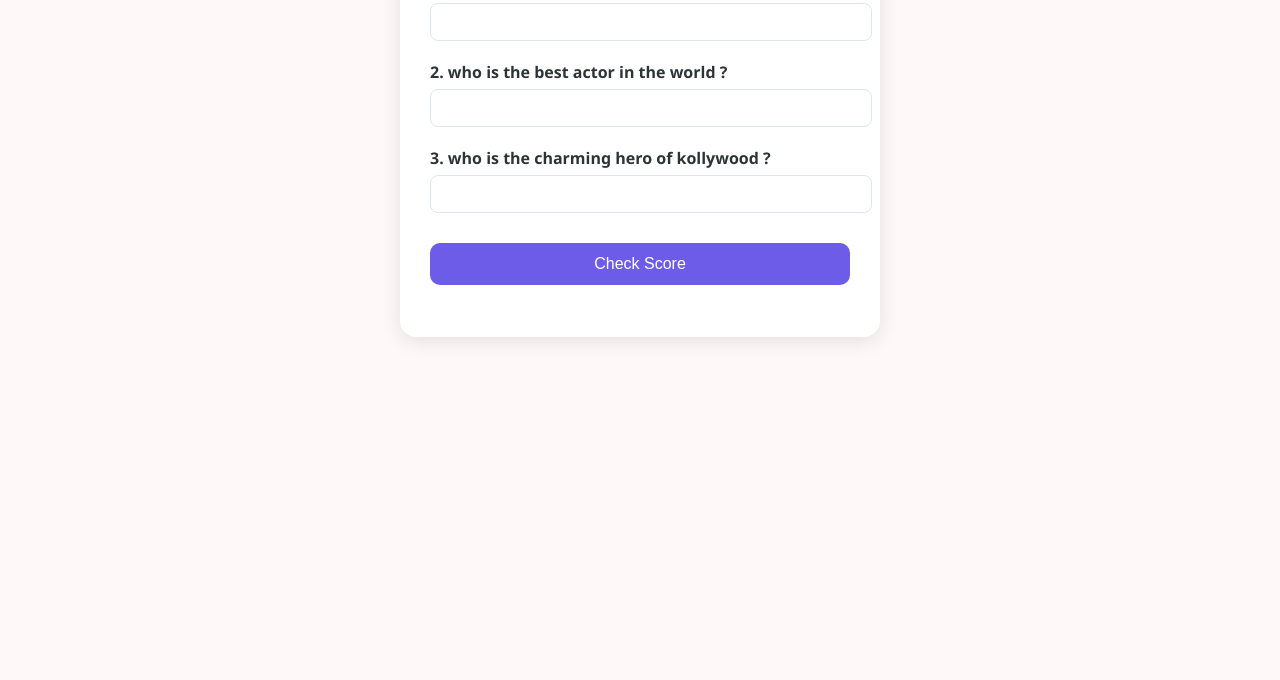
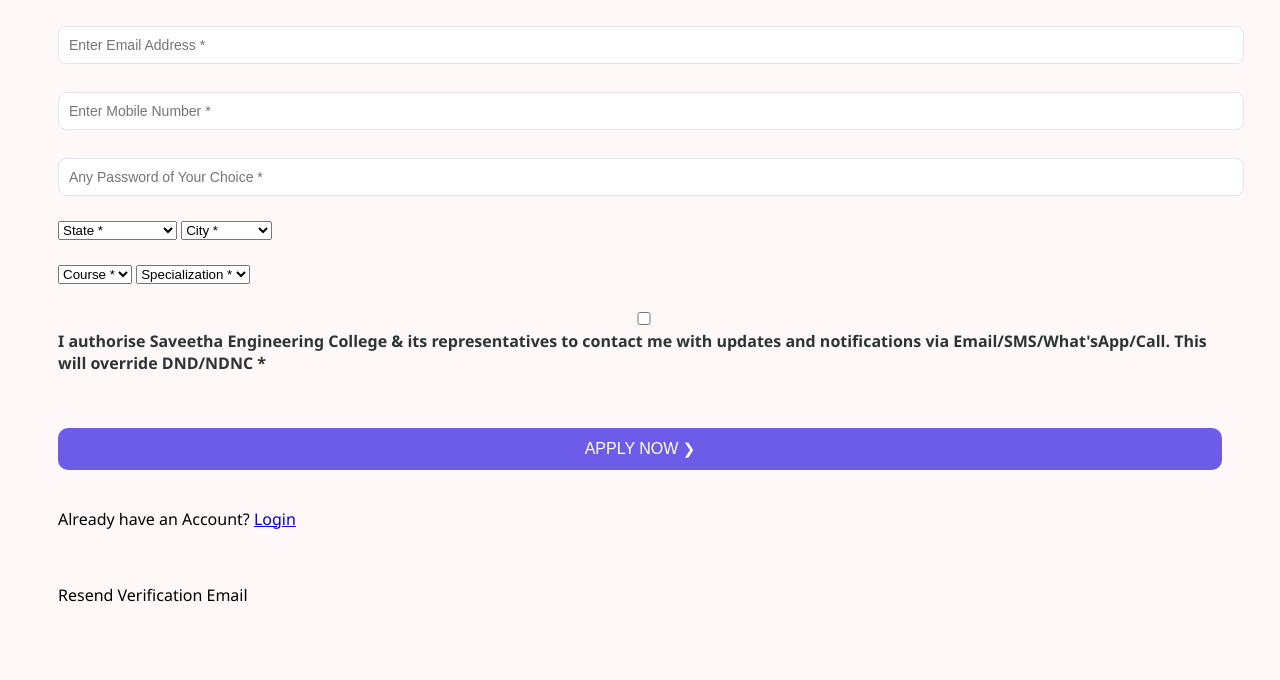
Before and after one commit to sathish-vinnveli-nayagan/sample, a plain HTML site: page index.html in a window 1280 px wide. Shown: the part 199-879 px from the top of the page. Before the commit the page ends 800 px from the top, so only its background shows below. Drawn offline with Linux system fonts and the light colour scheme.

Commit message:
Update index.html

```diff
--- a/index.html
+++ b/index.html
@@ -1,34 +1,66 @@
 <!DOCTYPE html>
-<html lang="en">
-<head>
-  <meta charset="UTF-8">
-  <meta name="viewport" content="width=device-width, initial-scale=1">
-  <title>QuizMaster</title>
-  <link rel="stylesheet" href="style.css">
-</head>
-<body>
-  <div class="container">
-    <h1>QuizMaster</h1>
+<html>
+    <head>
+        <title>Saveetha Engineering College</title>
+        <link rel="stylesheet" type="text/css" href="style.css">
+    </head>
+    <body>
 
-    <div class="question">
-      <label>1. who is Kamal Hassan ?</label><br>
-      <input type="text" id="q1">
-    </div>
+        <div class="bg-img">
+        <form class="form-box">
+                <h2>Admissions Open 2025</h2>
+                <br>
+                <input type="text" placeholder="Enter Name *" required>
+                <br> <br>
+                <input type="email" placeholder="Enter Email Address *" required>
+                <br><br>
+                <input type="tel" placeholder="Enter Mobile Number *" required>
+                <br><br>
+                <input type="password" placeholder="Any Password of Your Choice *" required>
+                <br><br>
 
-    <div class="question">
-      <label>2. who is the best actor in the world ?</label><br>
-      <input type="text" id="q2">
-    </div>
-    <div class="question">
-      <label>3. who is the charming hero of kollywood ?</label><br>
-      <input type="text" id="q3">
-    </div>
+                <select required>
+                    <option value="" disabled selected>State *</option>
+                    <option>Tamil Nadu</option>
+                    <option>Karnataka</option>
+                    <option >Kerala</option>
+                    <option>Andhra Pradesh</option>
+                </select>
+                <select required>
+                    <option value="" disabled selected>City *</option>
+                    <option>Chennai</option>
+                    <option>Coimbatore</option>
+                </select>
 
-    <button onclick="checkScore()">Check Score</button>
+                <br><br>
 
-    <p id="score"></p>
-  </div>
-
-  <script src="script.js"></script>
-</body>
+                <select required>
+                    <option value="" disabled selected>Course *</option>
+                    <option>CSE</option>
+                    <option>AIDS</option>
+                    <option>AIML</option>
+                    <option>ECE</option>
+                </select>
+                <select required>
+                    <option value="" disabled selected>Specialization *</option>
+                    <option>VLSI</option>
+                    <option>Cyber Security</option>
+                    <option>IOT</option>
+                </select>
+                <br><br>
+                <div class="right-side">
+                <input class="checkbox" type="checkbox" id="terms" name="terms" required>
+                <label for="terms">
+                    I authorise Saveetha Engineering College & its representatives to contact me with updates and notifications via Email/SMS/What'sApp/Call. This will override DND/NDNC *
+                </label>
+                </div>
+                <br><br>
+                <button>APPLY NOW <span style='font-size:15px;'>&#10095;</span></button>
+                <br><br>
+                <p>Already have an Account? <a href="index.html">Login</a></p>
+                <br>
+                <p>Resend Verification Email</p>
+        </form>
+        </div>
+    </body>
 </html>
```
